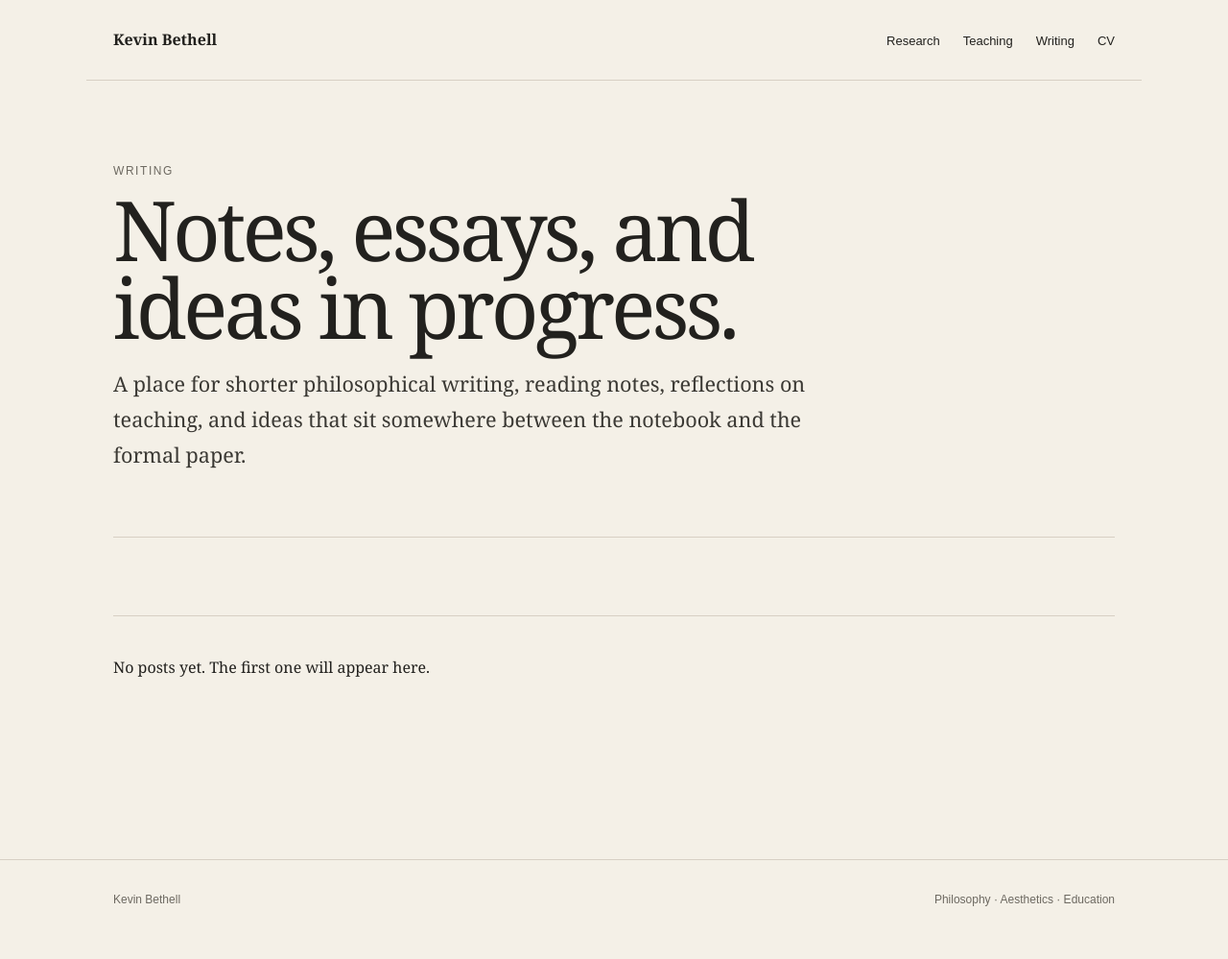
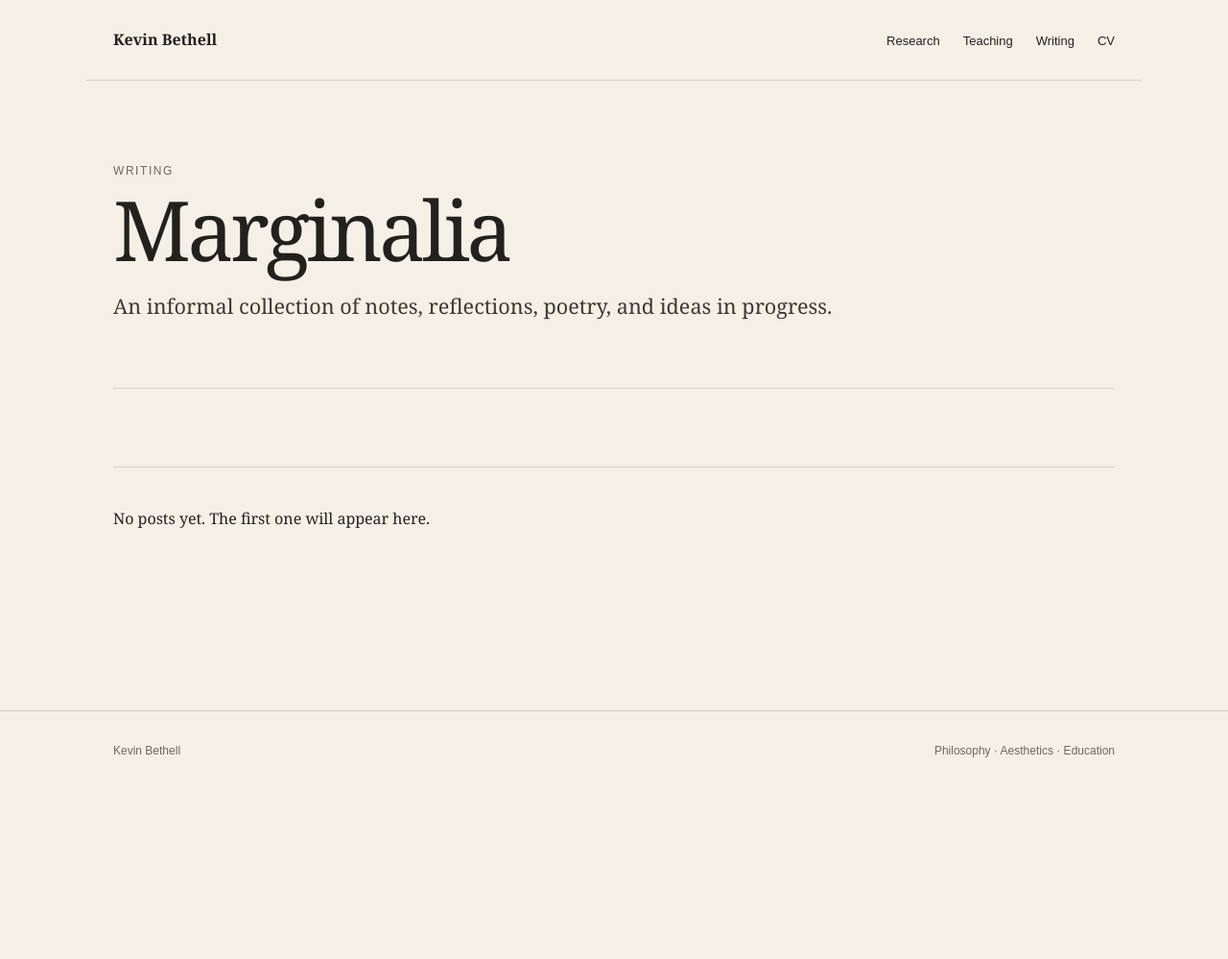
Before and after one commit to Kevin1bethell/Kevinbethell.com, a Jekyll site: the page built from writing.md, in a window 1280 px wide. Shown: the whole page at 96% size. Built offline with Jekyll 4.4.1, drawn with Linux system fonts in a browser that asks for light colours; after the commit the page ends 900 px from its top, so only the background shows below that.

Commit message:
Rename writing page Marginalia and update subtitle

```diff
--- a/writing.md
+++ b/writing.md
@@ -1,6 +1,6 @@
 ---
 layout: default
-title: Writing
+title: Marginalia
 permalink: /writing/
 ---
-<header class="page-head"><p class="eyebrow">Writing</p><h1>Notes, essays, and ideas in progress.</h1><p class="lede">A place for shorter philosophical writing, reading notes, reflections on teaching, and ideas that sit somewhere between the notebook and the formal paper.</p></header><section class="section"><ul class="post-list">{% for post in site.posts %}<li><p class="meta">{{ post.date | date: "%B %-d, %Y" }}</p><a href="{{ post.url }}">{{ post.title }}</a>{% if post.description %}<p>{{ post.description }}</p>{% endif %}</li>{% else %}<li><p>No posts yet. The first one will appear here.</p></li>{% endfor %}</ul></section>
+<header class="page-head"><p class="eyebrow">Writing</p><h1>Marginalia</h1><p class="lede">An informal collection of notes, reflections, poetry, and ideas in progress.</p></header><section class="section"><ul class="post-list">{% for post in site.posts %}<li><p class="meta">{{ post.date | date: "%B %-d, %Y" }}</p><a href="{{ post.url }}">{{ post.title }}</a>{% if post.description %}<p>{{ post.description }}</p>{% endif %}</li>{% else %}<li><p>No posts yet. The first one will appear here.</p></li>{% endfor %}</ul></section>
```
